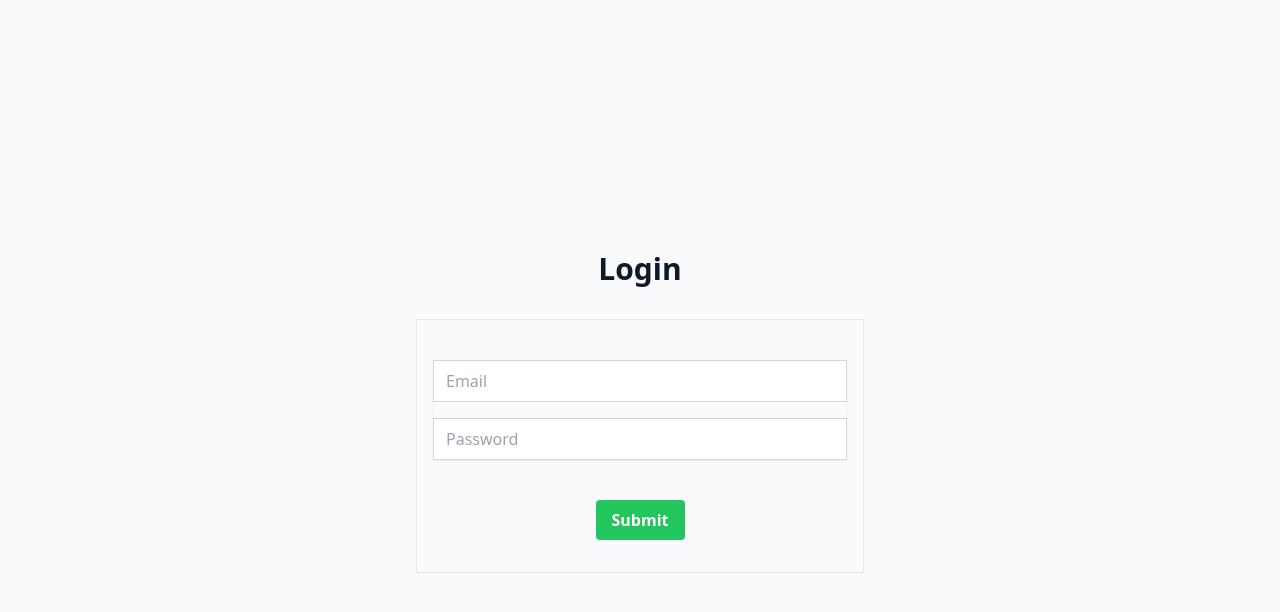
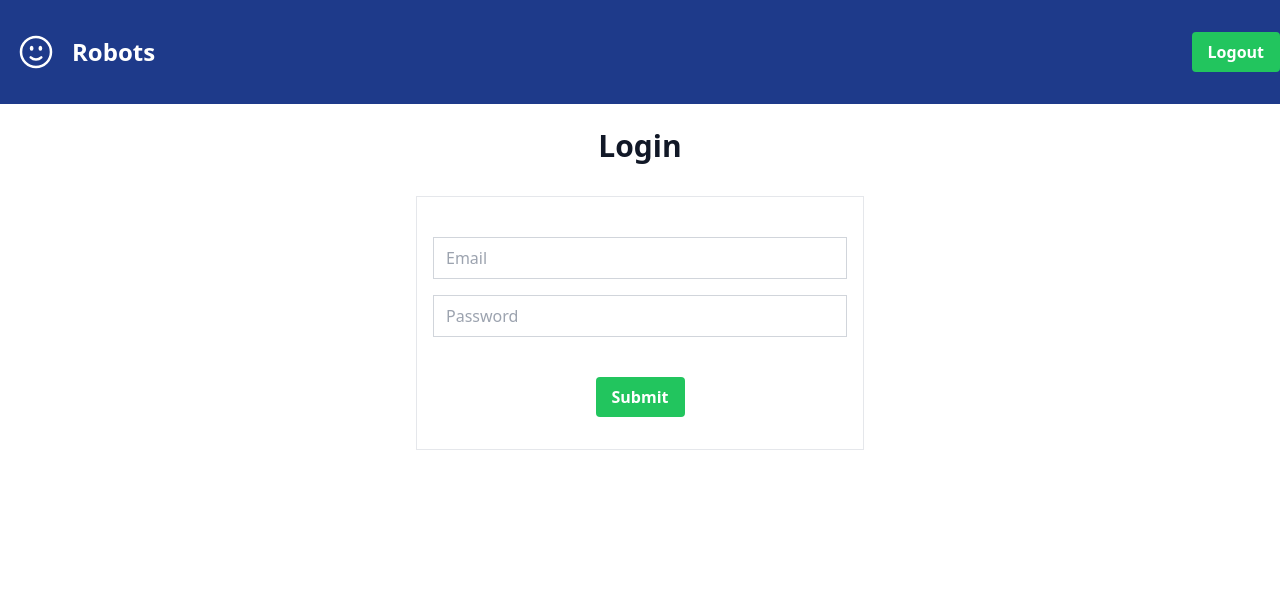
Before and after one commit to jmvsevilleja/robot-tracker-frontend-react, a React (Create React App) app: page / in a window 1280 px wide. Shown: the top 612 px of the page. Built offline with nearby package versions, Linux system fonts and the light colour scheme.

Commit message:
added Header and styling

```diff
--- a/src/App.tsx
+++ b/src/App.tsx
@@ -4,6 +4,7 @@ import LoginPage from "./pages/LoginPage";
 import RobotListPage from "./pages/RobotListPage";
 import RobotForm from "./pages/RobotForm";
 import { getCurrentUser } from "./api/auth";
+import { Header } from "./layout/Header";
 
 function App() {
   const currentUser = getCurrentUser();
@@ -13,6 +14,7 @@ function App() {
       <div>
         <BrowserRouter>
           <main className="">
+            <Header />
             <Routes>
               <Route
                 path="*"
--- /dev/null
+++ b/src/layout/Header.tsx
@@ -0,0 +1,40 @@
+import { Link } from "react-router-dom";
+import Button from "../components/Button";
+
+export const Header = () => {
+  const isAuthenticated = true;
+
+  const handleLogout = () => {
+    localStorage.removeItem("token");
+    window.location.href = "/";
+  };
+
+  return (
+    <header className="bg-primary text-white py-4  ">
+      <div className="container mx-auto flex justify-between items-center">
+        <div className="flex items-center text-white my-2">
+          <svg
+            xmlns="http://www.w3.org/2000/svg"
+            fill="none"
+            viewBox="0 0 24 24"
+            strokeWidth={1.5}
+            stroke="currentColor"
+            className="w-10 h-10 mx-4"
+          >
+            <path
+              strokeLinecap="round"
+              strokeLinejoin="round"
+              d="M15.182 15.182a4.5 4.5 0 01-6.364 0M21 12a9 9 0 11-18 0 9 9 0 0118 0zM9.75 9.75c0 .414-.168.75-.375.75S9 10.164 9 9.75 9.168 9 9.375 9s.375.336.375.75zm-.375 0h.008v.015h-.008V9.75zm5.625 0c0 .414-.168.75-.375.75s-.375-.336-.375-.75.168-.75.375-.75.375.336.375.75zm-.375 0h.008v.015h-.008V9.75z"
+            />
+          </svg>
+          <div className="text-2xl font-bold">Robots</div>
+        </div>
+        {isAuthenticated ? (
+          <Button text="Logout" onClick={handleLogout} />
+        ) : (
+          <span></span>
+        )}
+      </div>
+    </header>
+  );
+};
--- a/src/pages/LoginPage.tsx
+++ b/src/pages/LoginPage.tsx
@@ -31,7 +31,7 @@ const LoginPage: React.FC = () => {
   };
 
   return (
-    <div className="min-h-screen flex items-center justify-center bg-gray-50">
+    <div className="flex items-center justify-center">
       <div className="max-w-md w-full space-y-8">
         <div>
           <h2 className="mt-6 text-center text-3xl font-bold text-gray-900">
@@ -40,7 +40,7 @@ const LoginPage: React.FC = () => {
         </div>
         <form className="mt-8 space-y-6 border p-4 my-4" onSubmit={handleLogin}>
           <input type="hidden" name="remember" defaultValue="true" />
-          <div className="rounded-md shadow-sm space-y-4">
+          <div className="rounded-md space-y-4">
             <div>
               <label htmlFor="email" className="sr-only">
                 Email
```
